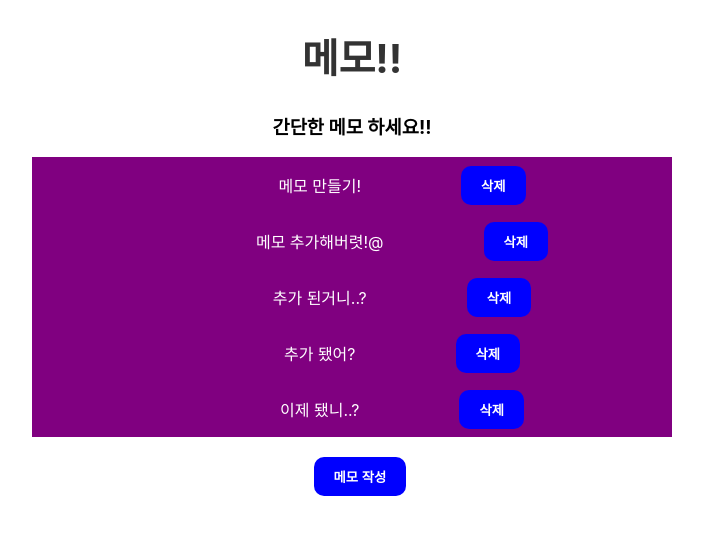
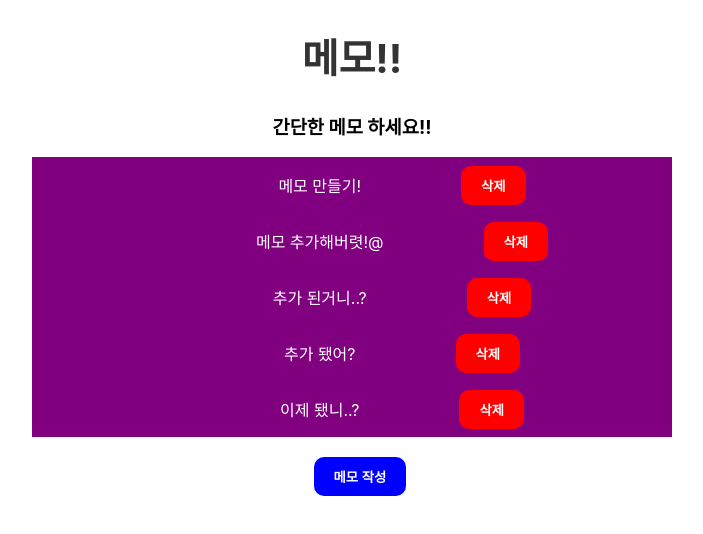
Before and after one commit to bae080311/Memo, a React (Create React App) app: page / in a window 1280 px wide. Shown: the top 534 px of the page, without its empty margins (288-991 px from the left). Built offline with nearby package versions, Linux system fonts and the light colour scheme; data requests are answered from the project's data file.

Commit message:
fix: delete Btn style

```diff
--- a/src/pages/List.js
+++ b/src/pages/List.js
@@ -28,6 +28,7 @@ function ShowMemo({ memo }) {
         style={{
           position: "relative",
           left: "100px",
+          backgroundColor: "red",
         }}
       >
         삭제
```
